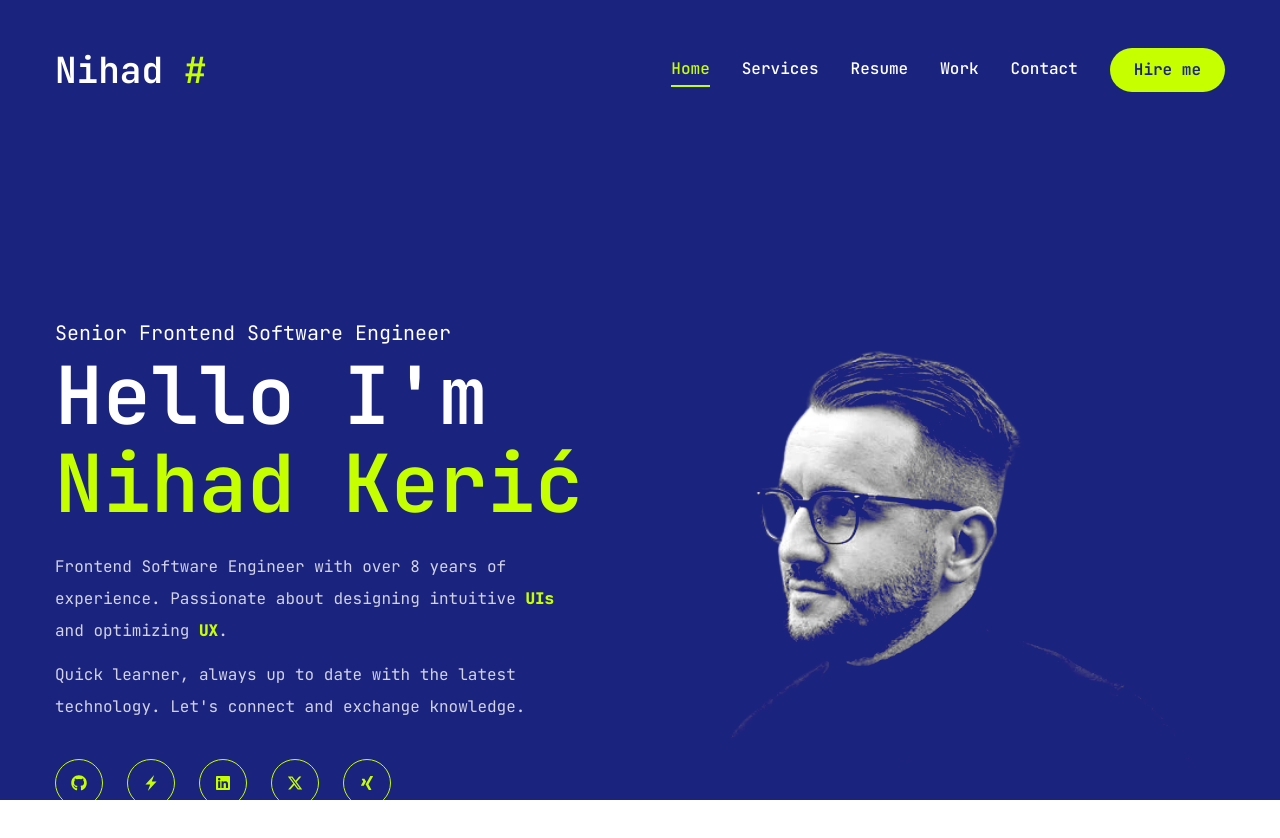
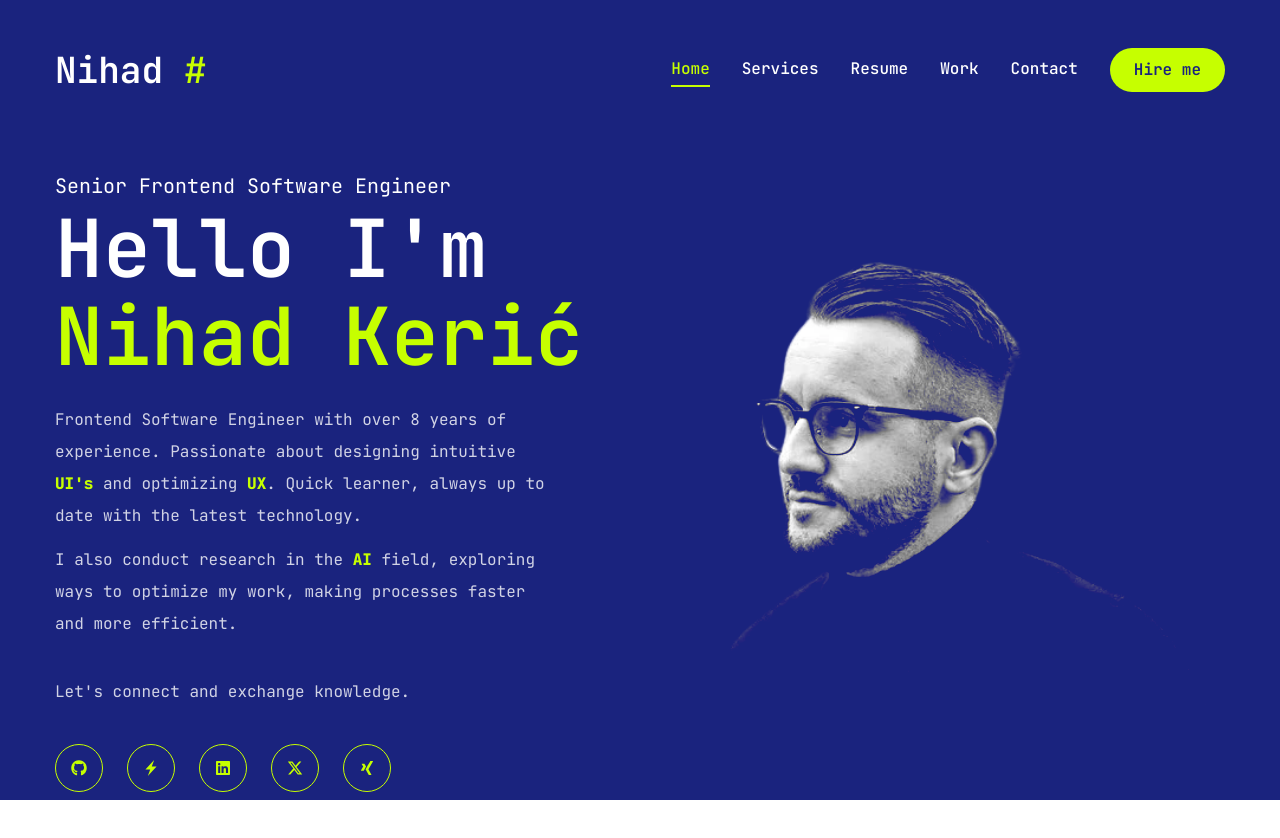
Before and after one commit to nihaadk/nihad-portofolio, a Next.js app: page / in a window 1280 px wide. Shown: the top 838 px of the page. Built offline with nearby package versions, Linux system fonts and the light colour scheme.

Commit message:
change home page description

```diff
--- a/app/page.tsx
+++ b/app/page.tsx
@@ -4,7 +4,7 @@ import Stats from '@/components/Stats';
 
 export default function Home() {
   return (
-    <section className="h-full xl:pt-28">
+    <section className="h-full xl:pt-0">
       <div className="container mx-auto h-full">
         <div className="flex flex-col xl:flex-row items-center justify-between xl:pt-8 xl:pb-24">
           <div className="text-center xl:text-left order-2 xl:order-none">
@@ -14,14 +14,19 @@ export default function Home() {
             </h1>
             <p className="max-w-[500px] mb-3 text-white/80">
               Frontend Software Engineer with over 8 years of experience. Passionate about
-              designing intuitive <span className="text-accent font-extrabold">UIs</span> and
-              optimizing <span className="text-accent font-extrabold">UX</span>.
+              designing intuitive <span className="text-accent font-extrabold">UI&#39;s</span>{' '}
+              and optimizing <span className="text-accent font-extrabold">UX</span>. Quick
+              learner, always up to date with the latest technology.
             </p>
             <p className="max-w-[500px] mb-9 text-white/80">
-              Quick learner, always up to date with the latest technology. Let&#39;s connect
-              and exchange knowledge.
+              I also conduct research in the{' '}
+              <span className="text-accent font-extrabold">AI</span> field, exploring ways to
+              optimize my work, making processes faster and more efficient.
             </p>
-            <div className="mb-8 xl:b-0 ">
+            <p className="max-w-[500px] mb-9 text-white/80">
+              Let&#39;s connect and exchange knowledge.
+            </p>
+            <div className="mb-4 xl:b-0 ">
               <SocialLinks
                 containerStyle="flex gap-6 items-center justify-center xl:items-start xl:justify-start"
                 iconStyle="w-12 h-12 border border-accent rounded-full flex items-center justify-center text-accent hover:bg-accent hover:text-primary hover:transition-all duration-500"
--- a/app/resume/page.tsx
+++ b/app/resume/page.tsx
@@ -28,8 +28,8 @@ import { FaCircle } from 'react-icons/fa6';
 import { motion } from 'framer-motion';
 import { ScrollArea } from '@/components/ui/scroll-area';
 import { IoLogoIonic } from 'react-icons/io';
-import { FaGitAlt } from "react-icons/fa";
-import { FaGitlab } from "react-icons/fa";
+import { FaGitAlt } from 'react-icons/fa';
+import { FaGitlab } from 'react-icons/fa';
 
 interface AboutItem {
   title: string;
@@ -39,7 +39,7 @@ interface AboutItem {
 const about: AboutItem = {
   title: 'About Me',
   description:
-    'I am a Software Engineer with focus on Frontend with over 8 years of experience, passionate about creating beautiful and functional web applications. With Slovenian nationality and work permits for both the EU and Switzerland, I bring a strong background in various technologies and a dedication to continuous learning. I speak Bosnian, Slovenian, English, and German Languages.',
+    "I am a Software Engineer with focus on Frontend with over 8 years of experience, passionate about creating beautiful and functional web applications. With Slovenian nationality and work permits for both the EU and Switzerland, I bring a strong background in various technologies and a dedication to continuous learning. I speak Bosnian, Slovenian, English, and German Languages. I regularly pursue further education and aim for continuous development. In the tech industry, it's essential to stay on top of things to keep up with the latest trends and technologies.",
 };
 
 const experience = {
@@ -219,9 +219,9 @@ const skills = {
       icon: <FaGitAlt />,
     },
     {
-      name:'GitLab',
-      icon: <FaGitlab/>
-    }
+      name: 'GitLab',
+      icon: <FaGitlab />,
+    },
   ],
 };
 
--- a/components/StairTransition.tsx
+++ b/components/StairTransition.tsx
@@ -20,7 +20,7 @@ const StairTransition = (): ReactElement => {
             initial={{ opacity: 1 }}
             animate={{
               opacity: 0,
-              transition: { delay: 0.5, duration: 0.2, ease: 'easeInOut' },
+              transition: { delay: 0.6, duration: 0.4, ease: 'easeInOut' },
             }}
           />
         </div>
```
Also changed, not shown: public/assets/work/csn.png (deleted), public/assets/work/zhprivatetax.png (deleted).
